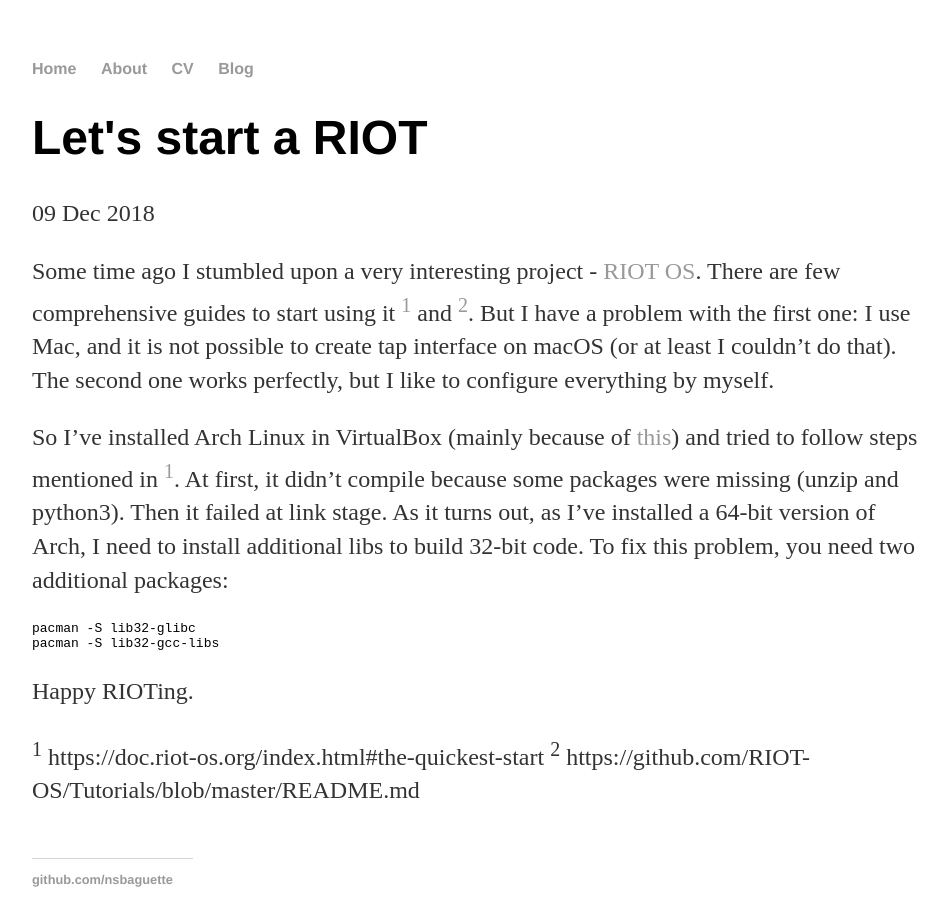
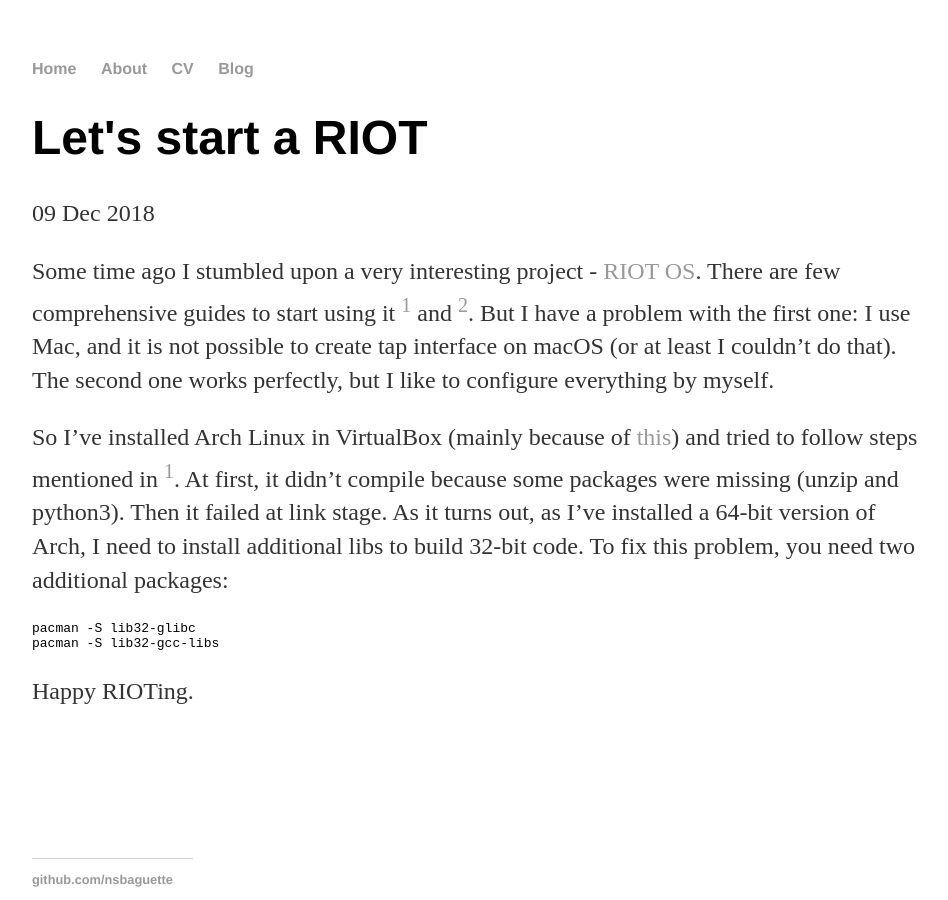
Before and after one commit to NSBaguette/nsbaguette.github.io, a Jekyll site: the page built from _posts/2018-12-09-start-a-riot.md, in a window 1280 px wide. Shown: the whole page, without its empty margins (160-1108 px from the left). Built offline with Jekyll 4.4.1, drawn with Linux system fonts in a browser that asks for light colours.

Commit message:
Update second post

````diff
--- a/_posts/2018-12-09-start-a-riot.md
+++ b/_posts/2018-12-09-start-a-riot.md
@@ -14,6 +14,3 @@
 ```
 
 Happy RIOTing.
-
-<sup>1</sup> https://doc.riot-os.org/index.html#the-quickest-start
-<sup>2</sup> https://github.com/RIOT-OS/Tutorials/blob/master/README.md
````
